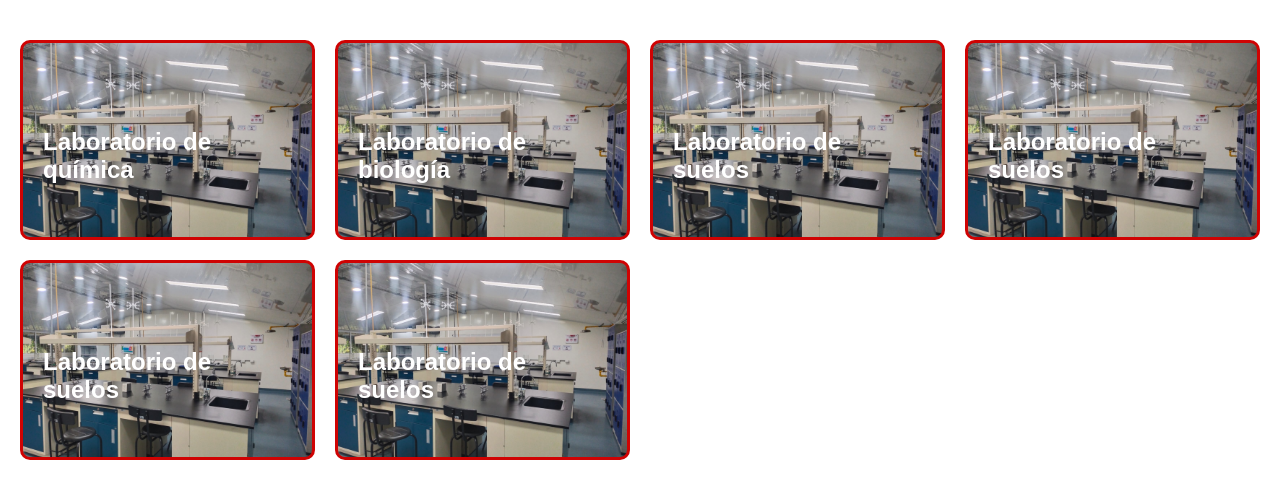
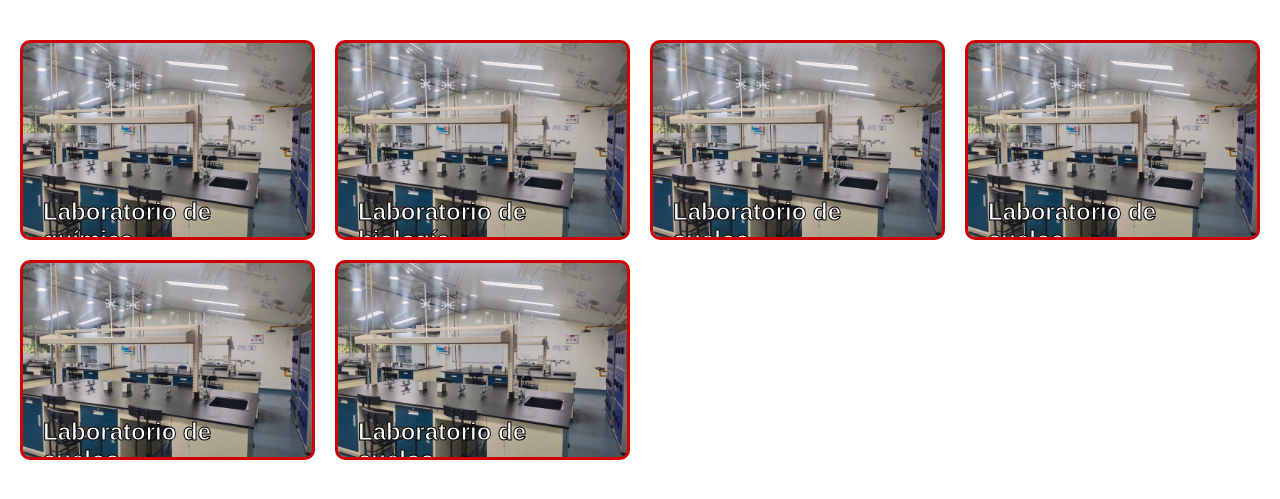
Before and after one commit to javigato2236/labs-unillanos, a Flask app: page / in a window 1280 px wide. Shown: the part 80-579 px from the top of the page. Run offline with Flask 3, Linux system fonts and the light colour scheme.

Commit message:
ultimo commit

```diff
--- a/src/static/css/modulos_inicio_sesion.css
+++ b/src/static/css/modulos_inicio_sesion.css
@@ -66,10 +66,24 @@ header img{
 
 
 
+.textos{
+    position: relative;
+    top: 70px;
+
+
+}
+
+
+
 .textos h2{
     color:white;
     height: 100%;
     display: flex;
     justify-content:center;
     margin-top: 65px;
+    -webkit-text-stroke-width:1px;
+    -webkit-text-stroke-color: black;
+
+
+
 }
```
